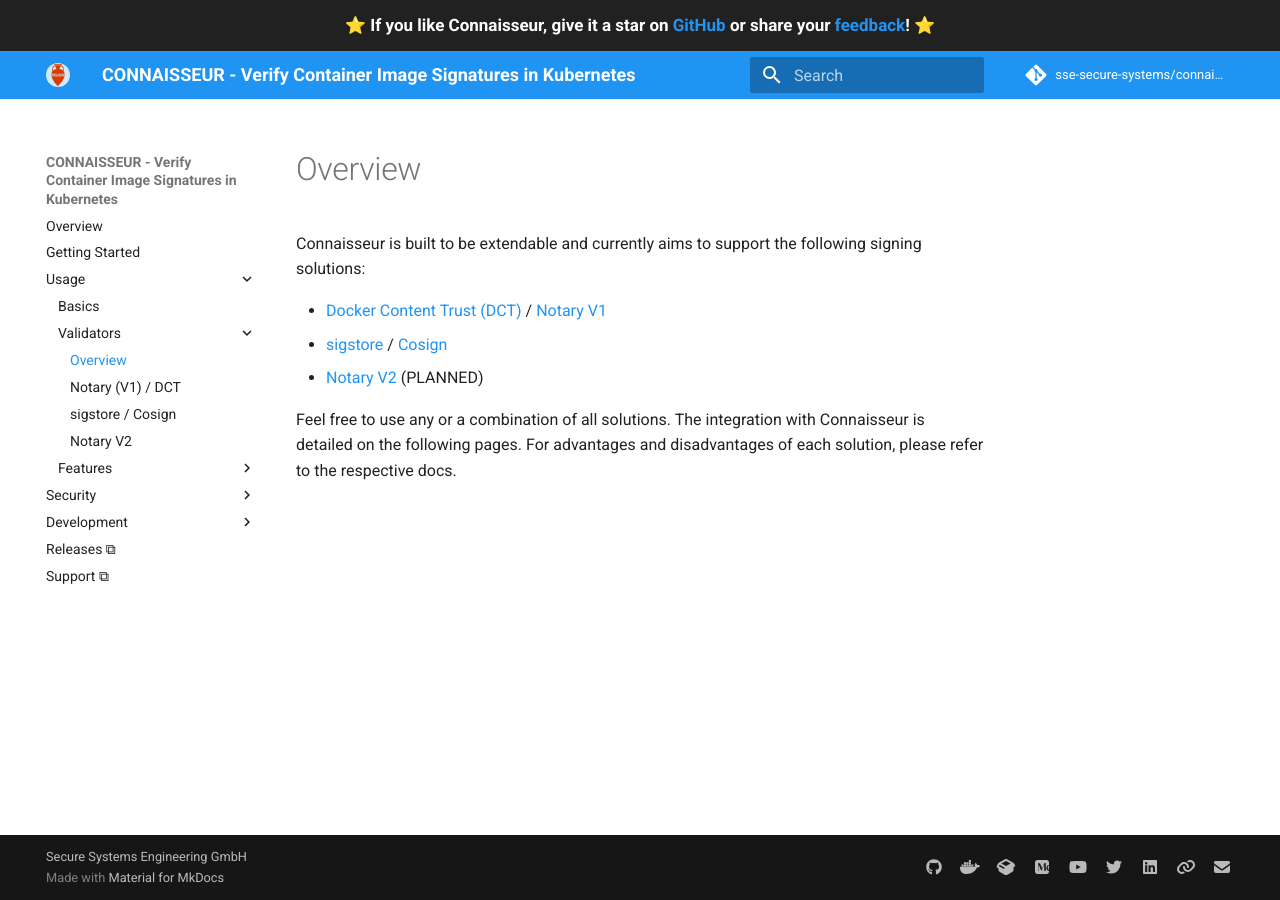
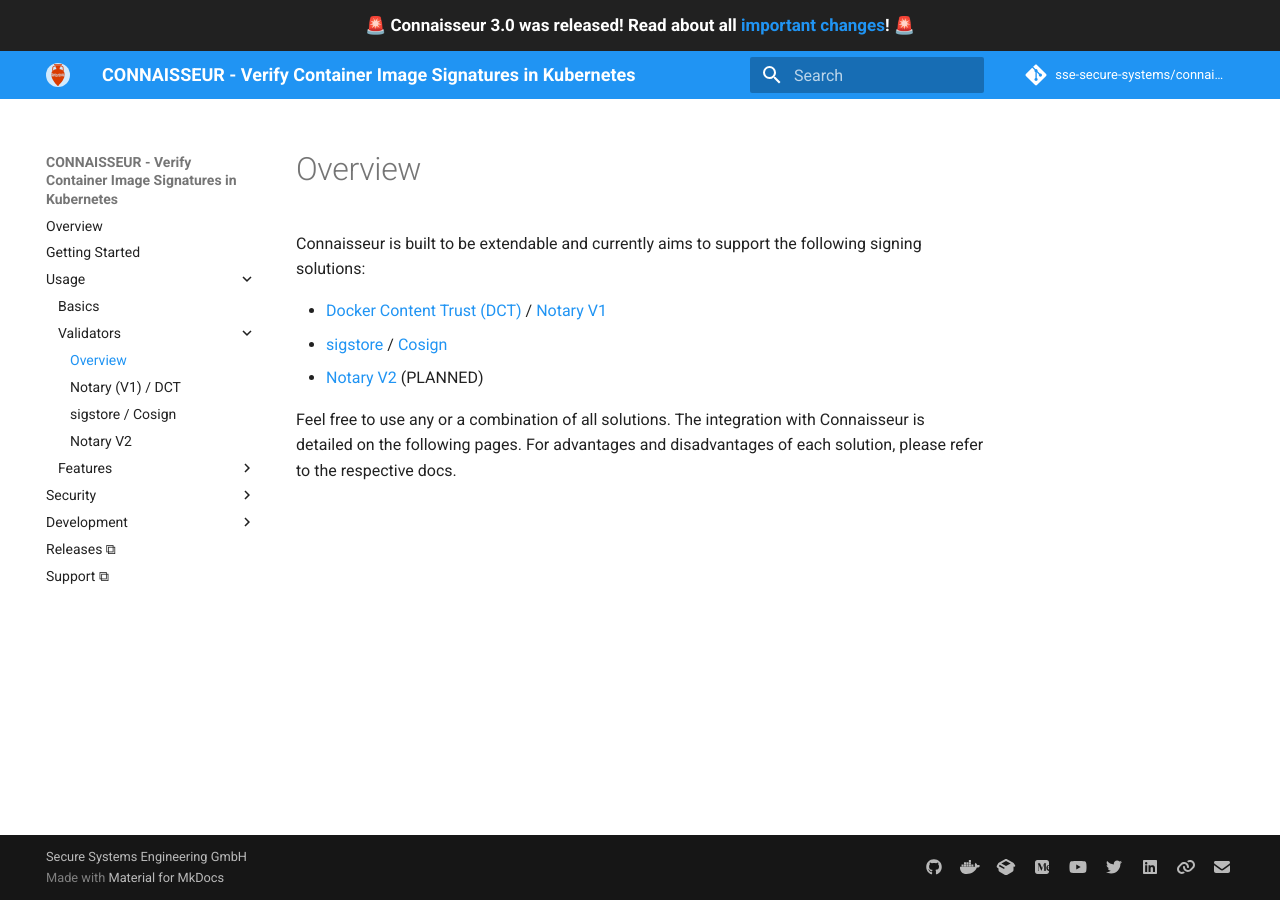
Before and after one commit to sse-secure-systems/connaisseur, an MkDocs documentation site: the page built from docs/validators/README.md, in a window 1280 px wide. Built offline with MkDocs 1.6.1 and Material for MkDocs 9.7.7, drawn with Linux system fonts in a browser that asks for light colours; comment, search, counter and statistics services are not loaded; the version menu is left out.

Commit message:
docs: add conny 3 announcement to docs

```diff
--- a/docs/overrides/main.html
+++ b/docs/overrides/main.html
@@ -3,7 +3,8 @@
 {% block announce %}
   <!-- Add your announcement here, including arbitrary HTML -->
    <header style="font-size:17px">
-        <center>&#11088; <strong> If you like Connaisseur, give it a star on <a href="https://github.com/sse-secure-systems/connaisseur">GitHub</a> or share your <a href="https://github.com/sse-secure-systems/connaisseur/discussions">feedback</a>!</strong> &#11088;</center>
+        <!-- <center>&#11088; <strong> If you like Connaisseur, give it a star on <a href="https://github.com/sse-secure-systems/connaisseur">GitHub</a> or share your <a href="https://github.com/sse-secure-systems/connaisseur/discussions">feedback</a>!</strong> &#11088;</center> -->
+        <center>&#128680; <strong> Connaisseur 3.0 was released! Read about all <a ref="{{ '../' ~ base_url ~ '/migrating_to_version_3' }}">important changes</a>! </strong> &#128680;</center>
 {% endblock %}
 
 {% block outdated %}
```
